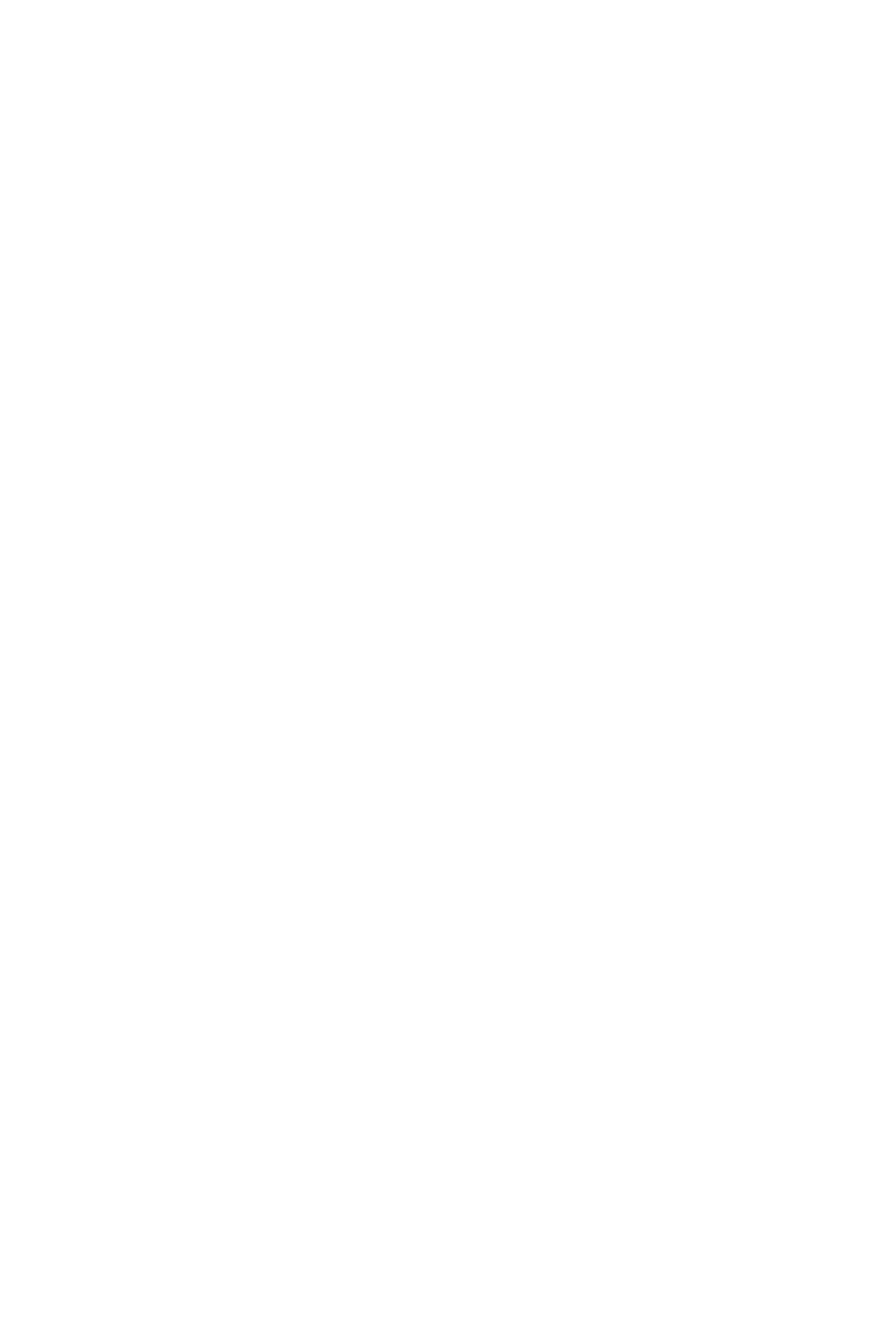
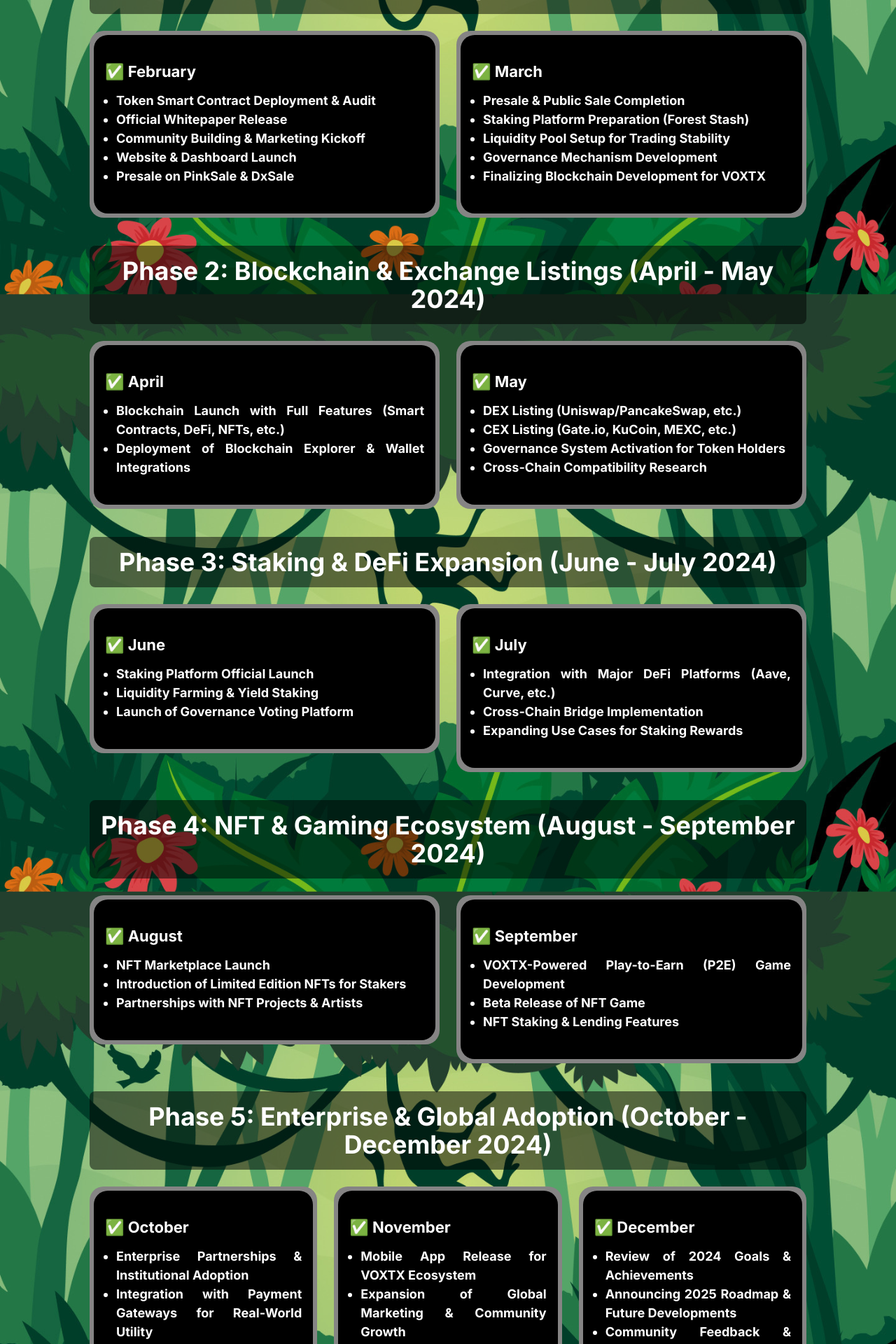
Before and after one commit to Diigoo-app/voxlor_website1, a React (Create React App) app: page /roadmap in a window 1280 px wide. Before the commit this address had no page. Shown: the part 433-2353 px from the top of the page at 70% size. Before the commit the page ends 800 px from the top, so only its background shows below. Built offline with nearby package versions, Linux system fonts and the light colour scheme.

Commit message:
RoadMap page added

```diff
--- a/src/Components/Header/index.jsx
+++ b/src/Components/Header/index.jsx
@@ -9,7 +9,7 @@
   </button>
 );
 
-const NAV_ITEMS = ["How to Buy", "Tokenomics", "FAQs"]; //removed Roadmap
+const NAV_ITEMS = ["RoadMap","How to Buy", "Tokenomics", "FAQs"]; //removed Roadmap
 
 const BuyDialogBox = ({ onClose }) => (
   <div className="fixed inset-0 bg-black bg-opacity-50 flex justify-center items-center z-50">
@@ -38,7 +38,7 @@
   const [isDialogOpen, setIsDialogOpen] = useState(false);
   const [isMobileMenuOpen, setIsMobileMenuOpen] = useState(false);
   const location = useLocation();
-  // const isRoadmapPage = location.pathname === "/roadmap";
+  const isRoadmapPage = location.pathname === "/roadmap";
 
   return (
     <header className="flex justify-between items-center px-6 md:px-16 lg:px-40 py-4 w-full text-white absolute top-0 z-50">
@@ -70,7 +70,7 @@
 
       {/* Action Buttons (Desktop) */}
       <div className="hidden md:flex items-center gap-6">
-        {/* {!isRoadmapPage ? ( */}
+        {!isRoadmapPage ? (
           <>
             <Button
               className="bg-gradient-to-r from-orange-500 via-orange-400 to-orange-300 text-white"
@@ -99,14 +99,14 @@
               </MenuItems>
             </Menu>
           </>
-        {/* ) : (
+         ) : (
           <>
             <Button className="text-white border-[1px] border-white">Sign In</Button>
             <Button className="bg-gradient-to-r from-orange-500 via-orange-400 to-orange-300 text-white">
               Sign Up
             </Button>
           </>
-        )} */}
+        )}
       </div>
 
       {/* Mobile Menu (Dropdown) */}
@@ -124,7 +124,7 @@
           </nav>
 
           <div className="flex flex-col gap-4 mt-6">
-            {/* {!isRoadmapPage ? ( */}
+           {!isRoadmapPage ? (
               <>
                 <Button
                   className="bg-gradient-to-r from-orange-500 via-orange-400 to-orange-300 text-white w-full"
@@ -153,14 +153,14 @@
                   </MenuItems>
                 </Menu>
               </>
-            {/* ) : (
+             ) : (
               <>
                 <Button className="text-white border-[1px] border-white w-full">Sign In</Button>
                 <Button className="bg-gradient-to-r from-orange-500 via-orange-400 to-orange-300 text-white w-full">
                   Sign Up
                 </Button>
               </>
-            )} */}
+            )}
           </div>
         </div>
       )}
--- a/src/Pages/RoadmapPage/index.jsx
+++ b/src/Pages/RoadmapPage/index.jsx
@@ -23,10 +23,10 @@
 );
 
 const PresaleInfo = () => (
-  <div className="customeskew7 relative w-full lg:w-[1020px] min-h-[100px] md:min-h-[120px] max-h-[140px] md:max-h-[180px] bg-black p-4">
+  <div className="customeskew7 relative w-full lg:w-[800px] min-h-[100px] md:min-h-[120px] max-h-[140px] md:max-h-[180px] bg-black p-4">
     <div className="relative bg-white customeskew-in7 pl-6 md:pl-12 lg:pl-24 pb-6 flex items-center h-full">
       <span className="text-[7vw] sm:text-[6vw] md:text-[40px] lg:text-[62px] text-black sm:font-bold stroke-text tracking-[1px] lg:tracking-[-2px] text-center">
-        Welcome to Voxlor Staking
+        Voxlor Road Map
       </span>
     </div>
   </div>
@@ -34,92 +34,168 @@
 
 
 const MultichainInfo = () => (
-  <div className="flex flex-col gap-6 pb-4">
-    <div className="grid grid-cols-1 sm:grid-cols-2 lg:flex gap-6 w-full">
-      {infoData.map((data, index) => (
-        <InfoCard key={index} {...data} />
+  <div className="flex flex-col gap-10 pb-4">
+    {roadmapData.map((phase, index) => (
+      <div key={index} className="flex flex-col gap-6 w-full">
+        {/* Phase Title with Improved Visibility */}
+        <div className="relative text-center">
+          <h2 className="relative text-2xl sm:text-3xl lg:text-4xl font-bold text-white z-10 p-2 sm:p-4">
+            {phase.title}
+          </h2>
+          {/* Background Overlay to Improve Readability */}
+          <div className="absolute inset-0 bg-black opacity-50 rounded-lg"></div>
+        </div>
+
+        {/* Dynamic Grid Layout for Better Responsiveness */}
+        <div
+          className={`grid gap-6 ${
+            phase.months.length === 2 ? "grid-cols-1 sm:grid-cols-2" : "grid-cols-1 sm:grid-cols-2 lg:grid-cols-3"
+          }`}
+        >
+          {phase.months.map((month, i) => (
+            <InfoCard key={i} {...month} />
           ))}
         </div>
       </div>
+    ))}
+  </div>
 );
 
-const InfoCard = ({
-  title,
-  value,
-  subtitle,
-  subValue,
-  list,
-  buttonText,
-  buttonHeight,
-}) => (
-  <div className="flex flex-col gap-4 items-center w-full">
-    <div className="relative w-full max-w-[261px] h-auto bg-[#858484] p-2 sm:p-[6px] pb-4 rounded-[20px]">
+const InfoCard = ({ title, list }) => (
+  <div className="flex flex-col gap-4 items-center justify-between w-full">
+    <div className="relative w-full min-w-[300px] h-auto bg-[#858484] p-2 sm:p-[6px] pb-4 rounded-[20px]">
       <div className="relative bg-black flex flex-col h-full font-bold rounded-[20px] text-white gap-3 sm:gap-4 py-4 sm:py-6 px-3 sm:px-4 lg:py-10 lg:pl-4 justify-between text-justify">
-        <span className="text-[16px] sm:text-[18px] lg:text-[21px] leading-5 sm:leading-6">
+        <span className="text-[18px] sm:text-[20px] lg:text-[22px] leading-5 sm:leading-6">
           {title}
         </span>
-        <span className="text-[16px] sm:text-[18px] lg:text-[21px] text-[#6FD195] leading-5 sm:leading-6">
-          {value}
-        </span>
-        {subtitle && (
-          <span className="text-[16px] sm:text-[18px] lg:text-[21px] leading-5 sm:leading-6">
-            {subtitle}
-          </span>
-        )}
-        {subValue && (
-          <span className="text-[16px] sm:text-[18px] lg:text-[21px] text-[#6FD195] leading-5 sm:leading-6">
-            {subValue}
-          </span>
-        )}
-        {list && (
         <ul className="font-bold text-[14px] sm:text-[16px] lg:text-[18px] list-disc ml-4">
           {list.map((item, i) => (
             <li key={i}>{item}</li>
           ))}
         </ul>
-        )}
       </div>
     </div>
-    {buttonText && (
-      <button
-      className="px-6 py-3 text-[18px] sm:text-[20px] lg:text-[20px] font-bold rounded-[10px] bg-gradient-to-r from-orange-500 via-orange-400 to-orange-300 text-white">
-        {buttonText}
-      </button>
-    )}
   </div>
 );
 
-const infoData = [
+
+const roadmapData = [
   {
-    title: "STAKED BALANCE",
-    value: "0 VOXTX",
-    subtitle: "YOUR STAKEABLE",
-    subValue: "0 VOXTX",
-    buttonText: "Buy Voxtx",
-  },
+    title: "Phase 1: Token Launch & Presale (February - March 2024)",
+    months: [
       {
-    title: "% OF POOL",
-    value: "0%",
-    subtitle: "TOTAL STAKED",
-    subValue: "4,946,229 VOX",
-    buttonText: "WITHDRAW STAKE TOKENS",
-    buttonHeight: "90px",
-  },
-  {
-    title: "ESTIMATED REWARDS",
-    value: "233%",
+        title: "✅ February",
         list: [
-      "Rewards rate is dynamic",
-      "Monthly = rewards%/12",
-      "Daily = rewards%/12",
+          "Token Smart Contract Deployment & Audit",
+          "Official Whitepaper Release",
+          "Community Building & Marketing Kickoff",
+          "Website & Dashboard Launch",
+          "Presale on PinkSale & DxSale",
         ],
       },
       {
-    title: "CURRENT REWARDS",
-    value: "4377.4 per ETH",
-    subtitle: "TOTAL REWARDS",
-    subValue: "0 VOX",
-    buttonText: "CLAIM REWARDS",
+        title: "✅ March",
+        list: [
+          "Presale & Public Sale Completion",
+          "Staking Platform Preparation (Forest Stash)",
+          "Liquidity Pool Setup for Trading Stability",
+          "Governance Mechanism Development",
+          "Finalizing Blockchain Development for VOXTX",
+        ],
+      },
+    ],
+  },
+  {
+    title: "Phase 2: Blockchain & Exchange Listings (April - May 2024)",
+    months: [
+      {
+        title: "✅ April",
+        list: [
+          "Blockchain Launch with Full Features (Smart Contracts, DeFi, NFTs, etc.)",
+          "Deployment of Blockchain Explorer & Wallet Integrations",
+        ],
+      },
+      {
+        title: "✅ May",
+        list: [
+          "DEX Listing (Uniswap/PancakeSwap, etc.)",
+          "CEX Listing (Gate.io, KuCoin, MEXC, etc.)",
+          "Governance System Activation for Token Holders",
+          "Cross-Chain Compatibility Research",
+        ],
+      },
+    ],
+  },
+  {
+    title: "Phase 3: Staking & DeFi Expansion (June - July 2024)",
+    months: [
+      {
+        title: "✅ June",
+        list: [
+          "Staking Platform Official Launch",
+          "Liquidity Farming & Yield Staking",
+          "Launch of Governance Voting Platform",
+        ],
+      },
+      {
+        title: "✅ July",
+        list: [
+          "Integration with Major DeFi Platforms (Aave, Curve, etc.)",
+          "Cross-Chain Bridge Implementation",
+          "Expanding Use Cases for Staking Rewards",
+        ],
+      },
+    ],
+  },
+  {
+    title: "Phase 4: NFT & Gaming Ecosystem (August - September 2024)",
+    months: [
+      {
+        title: "✅ August",
+        list: [
+          "NFT Marketplace Launch",
+          "Introduction of Limited Edition NFTs for Stakers",
+          "Partnerships with NFT Projects & Artists",
+        ],
+      },
+      {
+        title: "✅ September",
+        list: [
+          "VOXTX-Powered Play-to-Earn (P2E) Game Development",
+          "Beta Release of NFT Game",
+          "NFT Staking & Lending Features",
+        ],
+      },
+    ],
+  },
+  {
+    title: "Phase 5: Enterprise & Global Adoption (October - December 2024)",
+    months: [
+      {
+        title: "✅ October",
+        list: [
+          "Enterprise Partnerships & Institutional Adoption",
+          "Integration with Payment Gateways for Real-World Utility",
+          "Exploring Regulatory Compliance & Licensing",
+        ],
+      },
+      {
+        title: "✅ November",
+        list: [
+          "Mobile App Release for VOXTX Ecosystem",
+          "Expansion of Global Marketing & Community Growth",
+          "User-Friendly Wallet & DApp Enhancements",
+        ],
+      },
+      {
+        title: "✅ December",
+        list: [
+          "Review of 2024 Goals & Achievements",
+          "Announcing 2025 Roadmap & Future Developments",
+          "Community Feedback & Feature Enhancements",
+        ],
+      },
+    ],
   },
 ];
 
--- a/src/Pages/TokenomicsPage/index.jsx
+++ b/src/Pages/TokenomicsPage/index.jsx
@@ -27,14 +27,14 @@
       <div className="h-max w-[fit-content] m-10 p-6">
         {/* For small screens, show pie.svg */}
         <img
-          src="/images/pie.svg"
+          src="/images/Group 269.png"
           alt="pie-chart"
           className="hidden lg:block"
         />
 
         {/* For medium and larger screens, show pieLarge.svg */}
         <img
-          src="/images/pieLarge.svg"
+          src="/images/Group 270.png"
           alt="pie-chart"
           className="block lg:hidden"
         />
```
Also changed, not shown: src/Routes.jsx (+4 -4 lines), public/images/Group 269.png (added), public/images/Group 270.png (added). Lines whose indentation alone changed are shown as unchanged.
